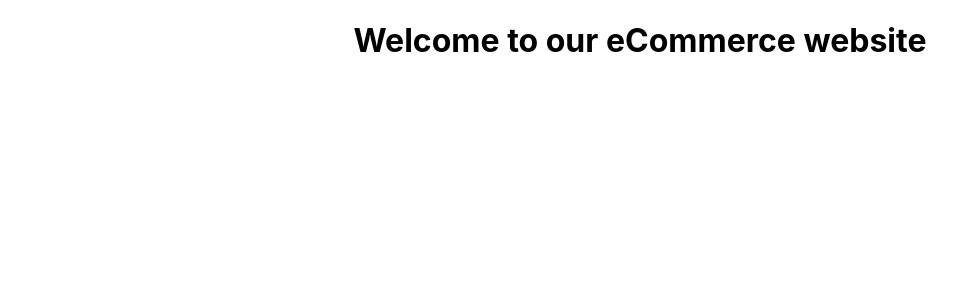
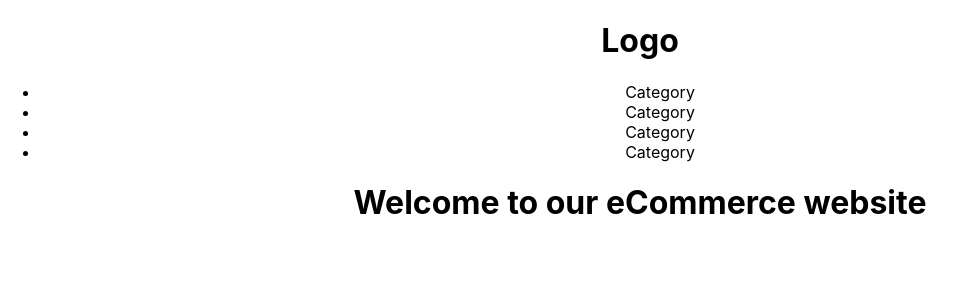
Before and after one commit to remuollinen/ecommerce-project, a React (Create React App) app: page / in a window 1280 px wide. Shown: the top 300 px of the page, without its empty margins (0-966 px from the left). Built offline with nearby package versions, Linux system fonts and the light colour scheme.

Commit message:
made header component

```diff
--- a/src/App.js
+++ b/src/App.js
@@ -1,11 +1,13 @@
-import './App.css';
+import "./App.css";
+import Header from "./compnents/Header";
 
 function App() {
-  return (
-    <div className="App">
-      <h1>Welcome to our eCommerce website</h1>
-    </div>
-  );
+	return (
+		<div className="App">
+			<Header />
+			<h1>Welcome to our eCommerce website</h1>
+		</div>
+	);
 }
 
 export default App;
--- /dev/null
+++ b/src/compnents/Header.js
@@ -0,0 +1,19 @@
+import React from "react";
+
+const Header = () => {
+	return (
+		<header>
+			<h1>Logo</h1>
+			<nav>
+				<ul>
+					<li>Category</li>
+					<li>Category</li>
+					<li>Category</li>
+					<li>Category</li>
+				</ul>
+			</nav>
+		</header>
+	);
+};
+
+export default Header;
```
